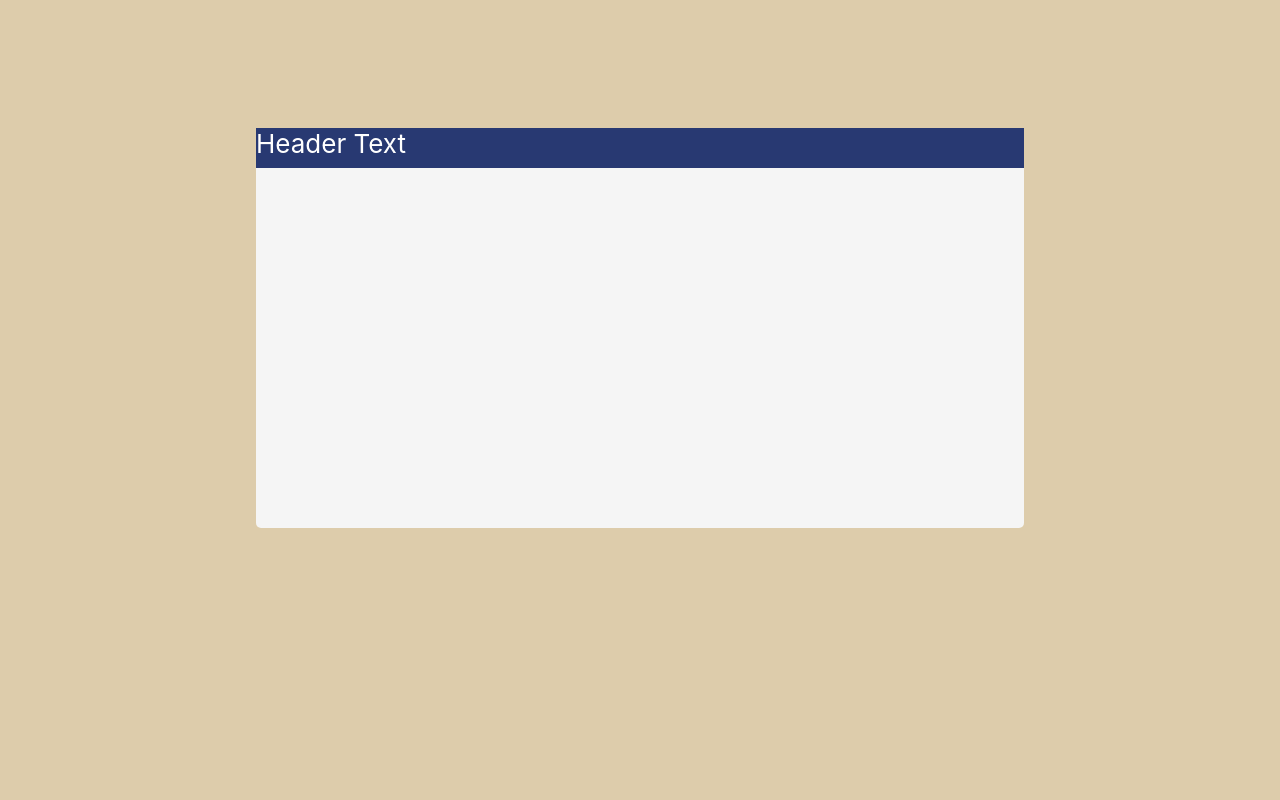
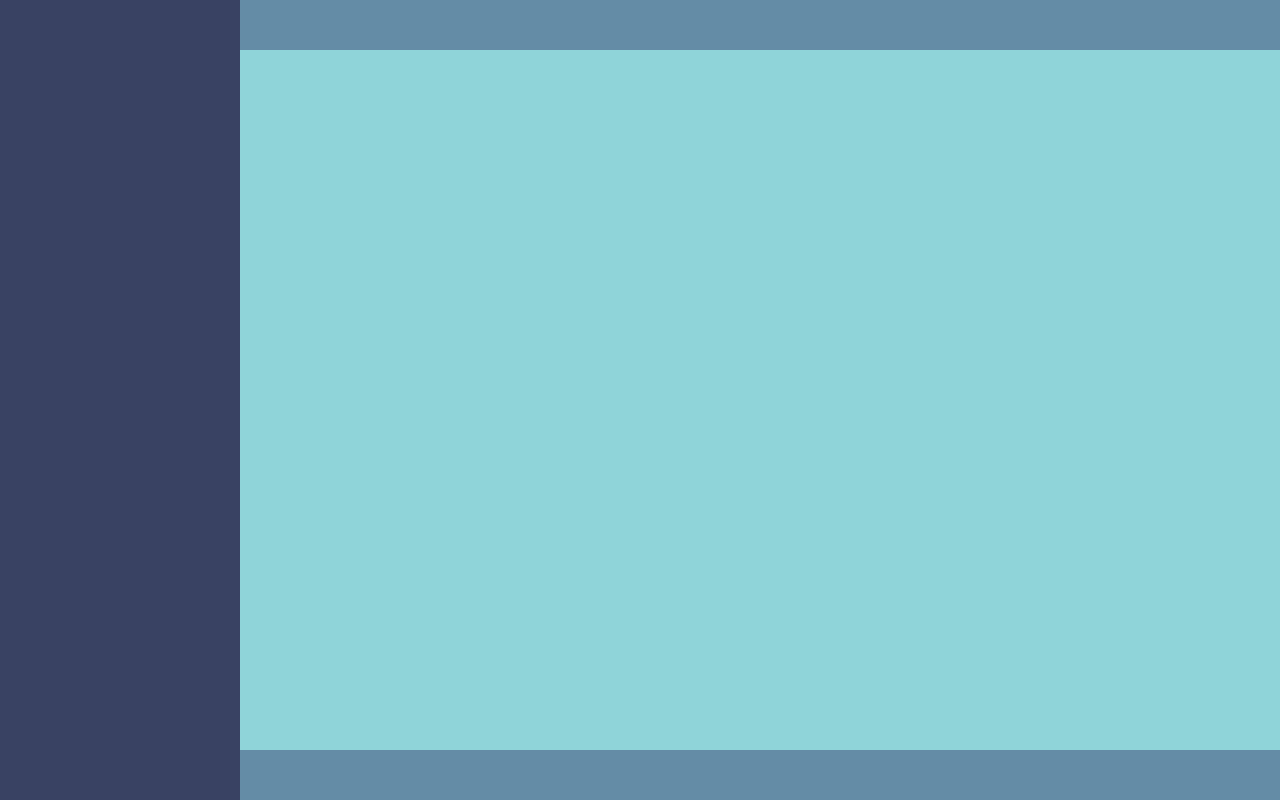
Before and after one commit to matthew-devonport/2020-17-09, a React (Create React App) app: page / in a window 1280 px wide. Built offline with nearby package versions, Linux system fonts and the light colour scheme.

Commit message:
changed dashboard template design

```diff
--- a/src/App.js
+++ b/src/App.js
@@ -4,15 +4,14 @@ import './App.scss';
 function App() {
   return (
     <React.Fragment>
-    <div className="app">
-      <div className="dashboard">
-      <header className="dashHeader">
-        Header Text
+      <div className="grid-container">
+      <header className="header">
       </header>
-      <section></section>
-      <aside></aside>
+      <aside className="sidenav"></aside>
+      <main className="main"></main>
+      <footer className="footer"></footer>
     </div>
-    </div>
+
     </React.Fragment>
   );
 }
--- a/src/App.scss
+++ b/src/App.scss
@@ -6,32 +6,34 @@ $mainColor: #283972;
   align-items: center;
 }
 
-.app {
-  @include flexCenter();
+.grid-container {
+  display: grid;
+  grid-template-columns: 240px 1fr;
+  grid-template-rows: 50px 1fr 50px;
+  grid-template-areas:
+    "sidenav header"
+    "sidenav main"
+    "sidenav footer";
+  height: 100vh;
 }
 
-.dashboard {
-  display: flex;
-  justify-content: center;
-  align-items: center;
-  height: 50vh;
-  width: 60vw;
-  margin-top: 10%;
-  background-color: whitesmoke;
-  border-radius: 5px;
-  -webkit-border-radius: 5px;
-  -moz-border-radius: 5px;
-  -ms-border-radius: 5px;
-  -o-border-radius: 5px;
-  -webkit-border-radius:5px;
-  .dashHeader {
-    display: flex;
-    align-self: flex-start;
-    background-color: $mainColor;
-    min-height: 10%;
-    width: 100%;
-    flex-direction: column;
-    font-size: calc(10px + 2vmin);
-    color: white;
-  }
+/* Give every child element its grid name */
+.header {
+  grid-area: header;
+  background-color: #648ca6;
 }
+
+.sidenav {
+  grid-area: sidenav;
+  background-color: #394263;
+}
+
+.main {
+  grid-area: main;
+  background-color: #8fd4d9;
+}
+
+.footer {
+  grid-area: footer;
+  background-color: #648ca6;
+}
```
